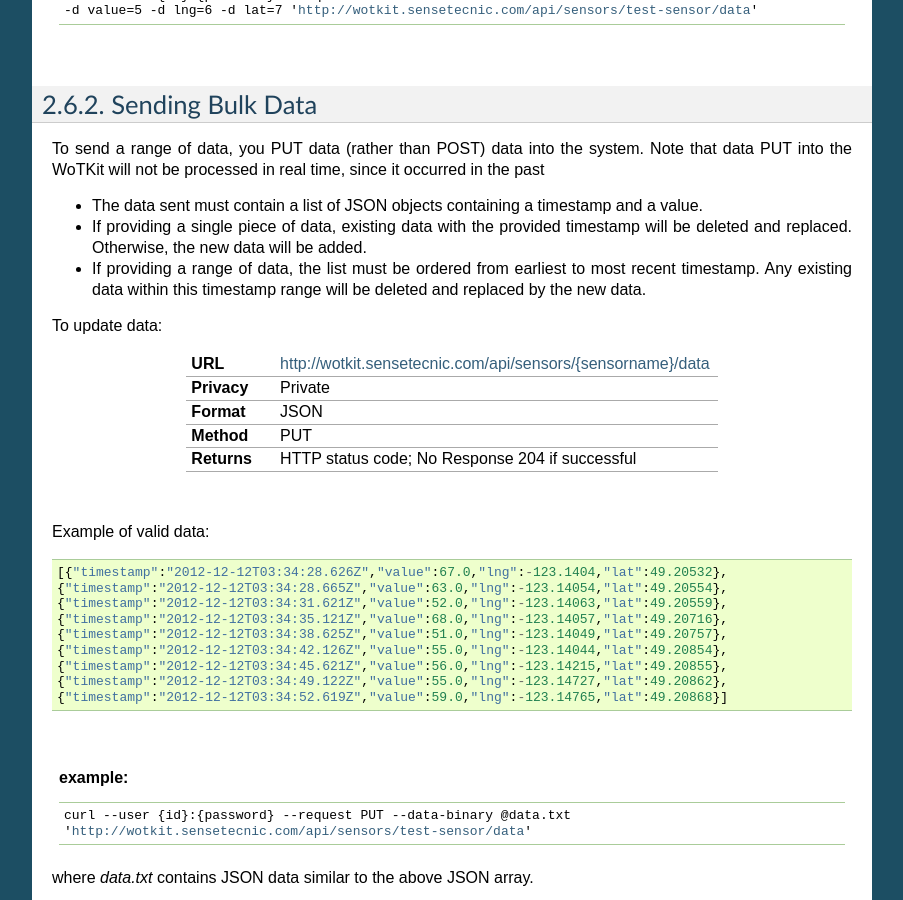
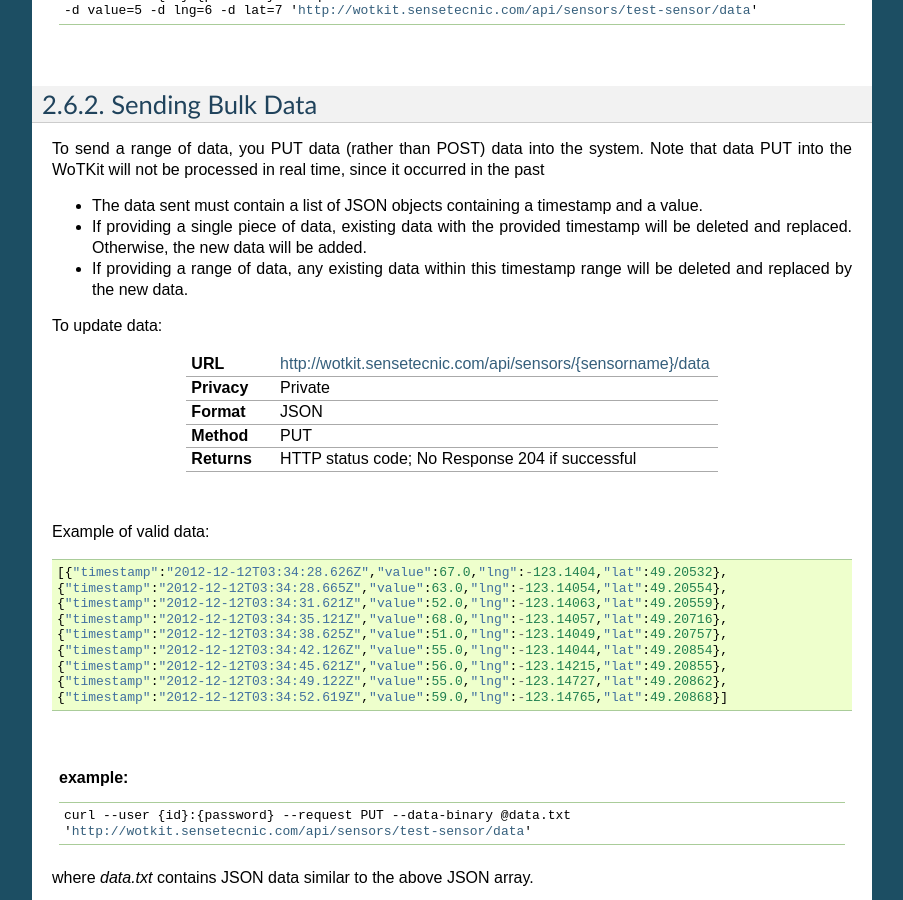
Before and after one commit to SenseTecnic/wotkit-docs, a Sphinx documentation site: the page built from source/api_v1/api_sensor_data.rst, in a window 1280 px wide and 900 px high, scrolled down 1073 px. Shown: the whole window, without its empty margins (198-1101 px from the left). Built offline with Sphinx 7.4.7, drawn with Linux system fonts in a browser that asks for light colours; formulas are drawn with MathJax 3.

Commit message:
data uploaded no longer needs to be ordered

```diff
--- a/source/api_v1/api_sensor_data.rst
+++ b/source/api_v1/api_sensor_data.rst
@@ -90,7 +90,7 @@
 
 * The data sent must contain a list of JSON objects containing a timestamp and a value.
 * If providing a single piece of data, existing data with the provided timestamp will be deleted and replaced. Otherwise, the new data will be added.
-* If providing a range of data, the list must be ordered from earliest to most recent timestamp. Any existing data within this timestamp range will be deleted and replaced by the new data.
+* If providing a range of data, any existing data within this timestamp range will be deleted and replaced by the new data.
 
 To update data:
 
```
